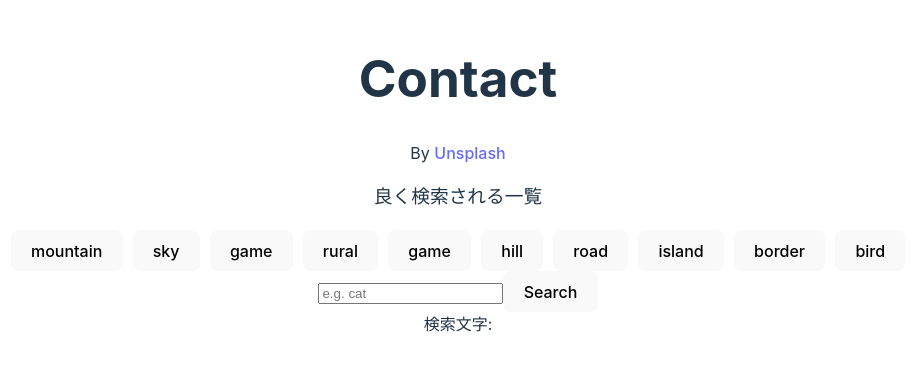
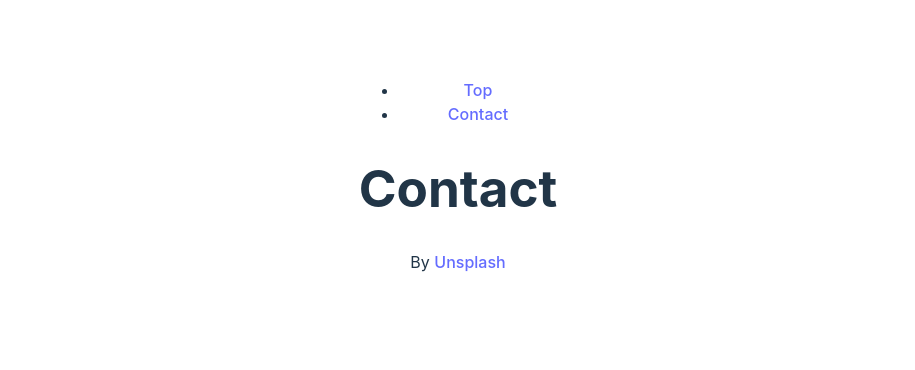
Before and after one commit to na-horita/kensaku, a React (Vite) app: page /contact in a window 1280 px wide. Shown: the part 224-594 px from the top of the page, without its empty margins (182-1097 px from the left). Built offline with nearby package versions, Linux system fonts and the light colour scheme; data requests are answered from the project's data file.

Commit message:
【jsx】App.jsページに記述していた画像検索アプリのコードをTop.jsxに移動

```diff
--- a/src/App.jsx
+++ b/src/App.jsx
@@ -1,86 +1,37 @@
 import { useState } from 'react'
-import { BrowserRouter, Routes, Route } from 'react-router-dom';
-import axios from 'axios'
+import { BrowserRouter, Link, Routes, Route } from 'react-router-dom';
 
-import Form from './components/Form'
-import Results from './components/Results'
-import Frequent from './components/Frequent';
 import './App.css'
 import Top from './pages/Top';
 import Contact from './pages/Contact';
 
 function App() {
-  const [word, setWord] = useState('')
-  const [photos,setPhotos] = useState([])
-  const [loading,setLoading] = useState(false)
-
-  //初期値をuseStateで保持している変数のwordにした。そしてこの変数は外部から代入することが可能としている。
-  const searchImages = async (word2 = word) => {
-    const pexelsAPIKey = 'ycuX09ywi56e2xu3hSuMWNDw4vzJAyye7HKi7LYQIoEUz0QnoQC0sE7S';
-    const unsplashAPIKey = 'UrTEHHwYhYpE612HSg7bfj7KPAHUADyp1YCJsoLEcL8';
-
-    // Pexels APIのリクエスト 最大８０件まで
-    const pexelsResponse = await axios.get(`https://api.pexels.com/v1/search?query=${word2}&per_page=10`, {
-      headers: {
-        Authorization: pexelsAPIKey,
-      },
-    });
-    const pexelsPhotos = pexelsResponse.data.photos.map((photo) => ({
-      id: photo.id,
-      source: 'pexels',
-      url: photo.src.medium,
-      link: photo.url,
-      photographer: photo.photographer,
-      created_at: photo.created_at,
-    }));
-
-    // Unsplash APIのリクエスト 最大３０件まで
-    const unsplashResponse = await axios.get(`https://api.unsplash.com/search/photos?query=${word2}&per_page=10`, {
-      headers: {
-        Authorization: `Client-ID ${unsplashAPIKey}`,
-      },
-    });
-    const unsplashPhotos = unsplashResponse.data.results.map((photo) => ({
-      id: photo.id,
-      source: 'unsplash',
-      url: photo.urls.regular,
-      link: photo.links.html,
-      photographer: photo.user.name,
-      created_at: photo.created_at,
-    }));
-
-    // PexelsとUnsplashの結果を合わせる
-    const mergedPhotos = [...pexelsPhotos, ...unsplashPhotos];
-
-    // 作成日の新しい順にソートする
-    mergedPhotos.sort((a, b) => new Date(b.created_at) - new Date(a.created_at));
-
-    // 結果をセットする
-    setPhotos(mergedPhotos);
-  };
-
-  const getPhotoData = async (e) => {
-    e.preventDefault();
-    setLoading(true);
-    await searchImages();
-    setLoading(false);
-  };
 
   return (
     <div className="App">
 
         <BrowserRouter>
-          {/* 2. Routesコンポーネントを使用して、各ページのルートを設定 */}
+          <header>
+            {/* メニュー */}
+            <nav>
+              <ul>
+                <li>
+                  {/* Topページへのリンク */}
+                  <Link to="/">Top</Link>
+                </li>
+                <li>
+                  {/* Contactページへのリンク */}
+                  <Link to="/contact">Contact</Link>
+                </li>
+              </ul>
+            </nav>
+          </header>
+          {/* ルーティング */}
           <Routes>
             <Route path="/" element={<Top />} />
             <Route path="/contact" element={<Contact />} />
           </Routes>
         </BrowserRouter>
-
-        <Frequent setWord={setWord} searchImages={searchImages} loading = {loading} setLoading={setLoading} />
-        <Form setWord={setWord} word={word} getPhotoData={getPhotoData} />
-        検索文字:{word}
-        <Results photos = {photos} loading = {loading} />
     </div>
   )
 }
--- a/src/pages/Top.jsx
+++ b/src/pages/Top.jsx
@@ -1,9 +1,81 @@
+import { useState } from 'react'
+
+import axios from 'axios'
+
+import Form from '../components/Form'
+import Results from '../components/Results'
+import Frequent from '../components/Frequent';
+
 const Top = () => {
+
+  const [word, setWord] = useState('')
+  const [photos,setPhotos] = useState([])
+  const [loading,setLoading] = useState(false)
+
+  //初期値をuseStateで保持している変数のwordにした。そしてこの変数は外部から代入することが可能としている。
+  const searchImages = async (word2 = word) => {
+    const pexelsAPIKey = 'ycuX09ywi56e2xu3hSuMWNDw4vzJAyye7HKi7LYQIoEUz0QnoQC0sE7S';
+    const unsplashAPIKey = 'UrTEHHwYhYpE612HSg7bfj7KPAHUADyp1YCJsoLEcL8';
+
+    // Pexels APIのリクエスト 最大８０件まで
+    const pexelsResponse = await axios.get(`https://api.pexels.com/v1/search?query=${word2}&per_page=10`, {
+      headers: {
+        Authorization: pexelsAPIKey,
+      },
+    });
+    const pexelsPhotos = pexelsResponse.data.photos.map((photo) => ({
+      id: photo.id,
+      source: 'pexels',
+      url: photo.src.medium,
+      link: photo.url,
+      photographer: photo.photographer,
+      created_at: photo.created_at,
+    }));
+
+    // Unsplash APIのリクエスト 最大３０件まで
+    const unsplashResponse = await axios.get(`https://api.unsplash.com/search/photos?query=${word2}&per_page=10`, {
+      headers: {
+        Authorization: `Client-ID ${unsplashAPIKey}`,
+      },
+    });
+    const unsplashPhotos = unsplashResponse.data.results.map((photo) => ({
+      id: photo.id,
+      source: 'unsplash',
+      url: photo.urls.regular,
+      link: photo.links.html,
+      photographer: photo.user.name,
+      created_at: photo.created_at,
+    }));
+
+    // PexelsとUnsplashの結果を合わせる
+    const mergedPhotos = [...pexelsPhotos, ...unsplashPhotos];
+
+    // 作成日の新しい順にソートする
+    mergedPhotos.sort((a, b) => new Date(b.created_at) - new Date(a.created_at));
+
+    // 結果をセットする
+    setPhotos(mergedPhotos);
+  };
+
+  const getPhotoData = async (e) => {
+    e.preventDefault();
+    setLoading(true);
+    await searchImages();
+    setLoading(false);
+  };
+
     return(
-        <header>
-            <h1>画像検索アプリ</h1>
-            <p>By <a href="https://unsplash.com/">Unsplash</a>・<a href="https://www.pexels.com/ja-jp/">Pexels</a></p>
-        </header>
+        <>
+            <div class="haedtitle">
+                <h1>画像検索アプリ</h1>
+                <p>By <a href="https://unsplash.com/">Unsplash</a>・<a href="https://www.pexels.com/ja-jp/">Pexels</a></p>
+            </div>
+
+            <Frequent setWord={setWord} searchImages={searchImages} loading = {loading} setLoading={setLoading} />
+            <Form setWord={setWord} word={word} getPhotoData={getPhotoData} />
+            検索文字:{word}
+            <Results photos = {photos} loading = {loading} />
+        </>
     );
 }
 
```
